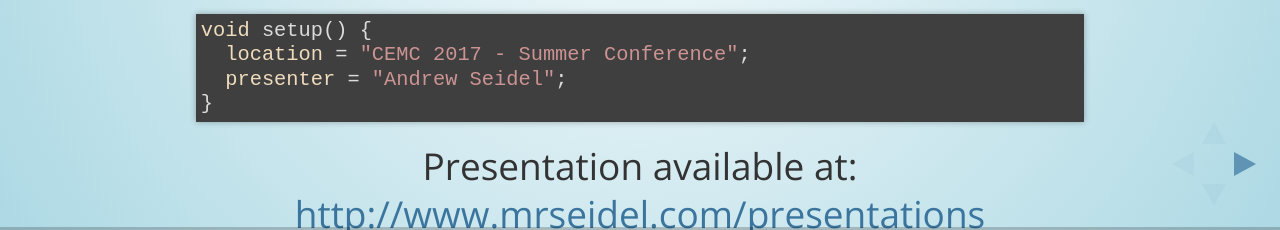
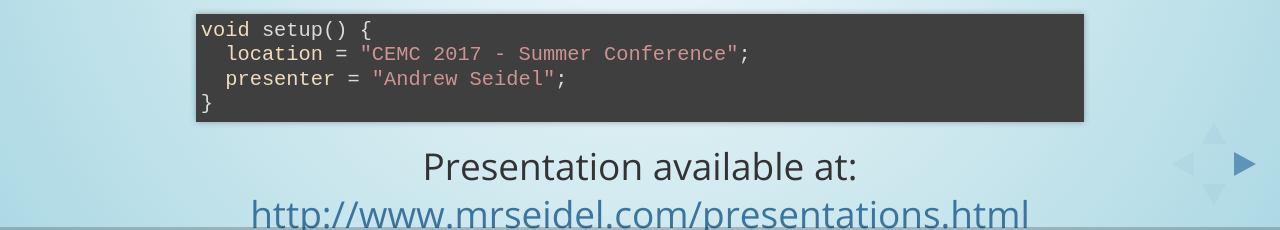
Before and after one commit to mrseidel/CEMC2017-CollaboratingPrimary, a website: page index.html in a window 1280 px wide. Shown: the part 570-800 px from the top of the page. Drawn offline with nearby package versions, Linux system fonts and the light colour scheme.

Commit message:
Fixed link

```diff
--- a/index.html
+++ b/index.html
@@ -36,7 +36,7 @@
   presenter = "Andrew Seidel";
 }
 					</code></pre>
-					<p>Presentation available at: <a href="http://www.mrseidel.com/presentations">http://www.mrseidel.com/presentations</a></p>
+					<p>Presentation available at: <a href="http://www.mrseidel.com/presentations.html">http://www.mrseidel.com/presentations.html</a></p>
 				</section>
 				<section> <!-- main question section -->
 				  <h2>Important Questions</h2>
```
